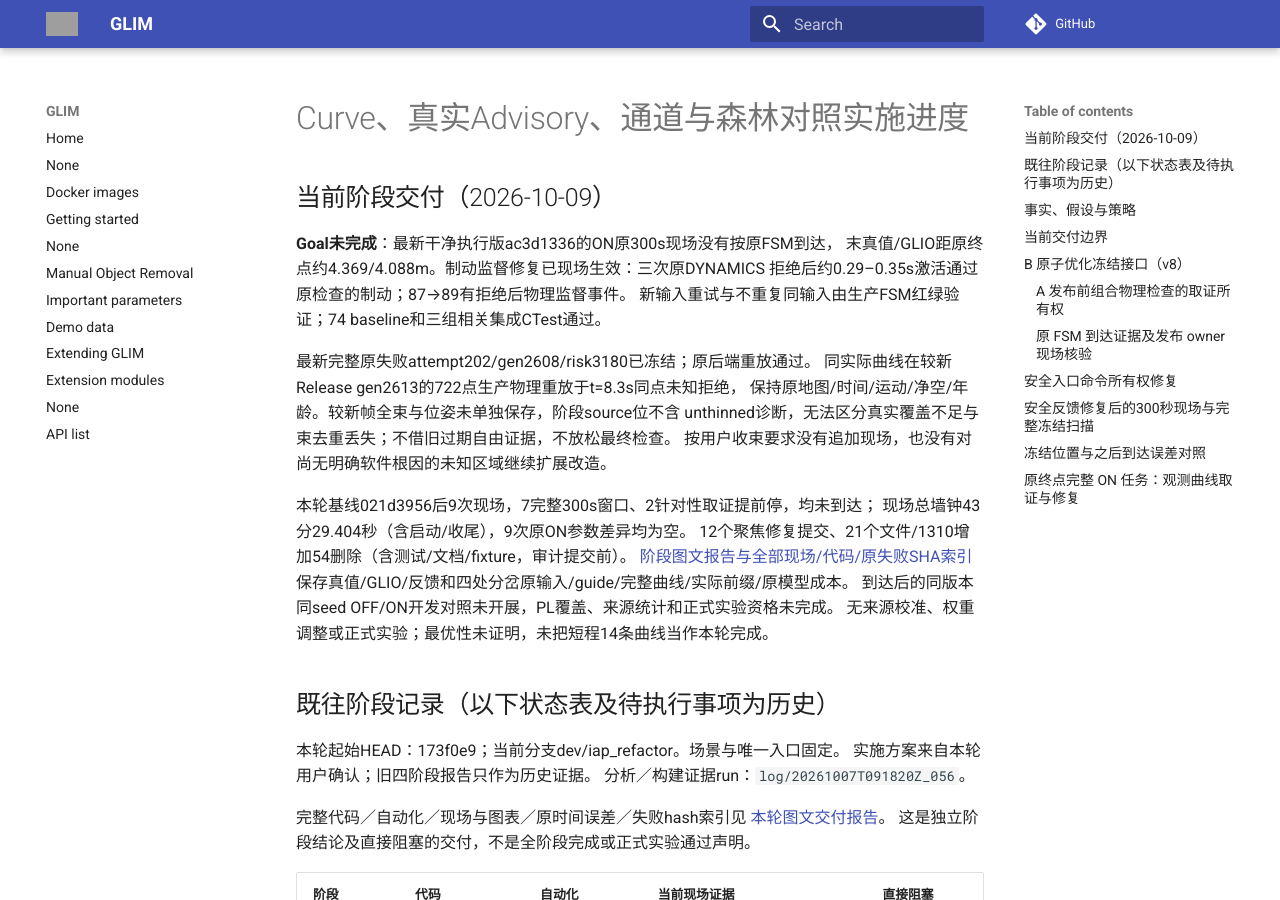
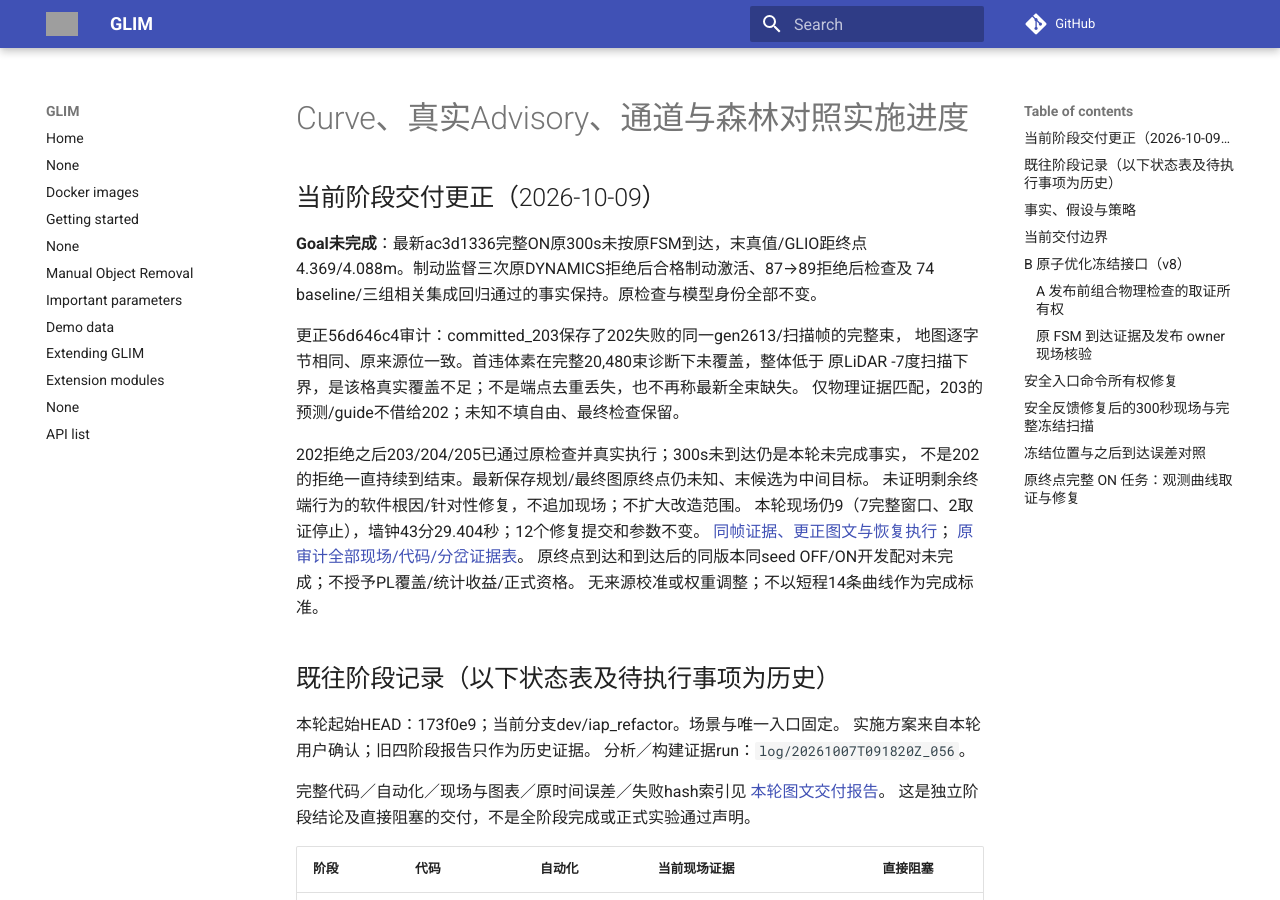
Before and after one commit to Printeger/iap, an MkDocs documentation site: the page built from docs/dev_planner/curve_advisory_channel_progress.md, in a window 1280 px wide and 900 px high. Built offline with MkDocs 1.6.1 and Material for MkDocs 9.7.7, drawn with Linux system fonts in a browser that asks for light colours; nearby versions of some CDN libraries; comment, search, counter and statistics services are not loaded; grey boxes are pictures that could not be loaded.

Commit message:
docs(planner): correct release-frame provenance and recovered execution audit

```diff
--- a/docs/dev_planner/curve_advisory_channel_progress.md
+++ b/docs/dev_planner/curve_advisory_channel_progress.md
@@ -1,25 +1,24 @@
 # Curve、真实Advisory、通道与森林对照实施进度
 
-## 当前阶段交付（2026-10-09）
+## 当前阶段交付更正（2026-10-09）
 
-**Goal未完成**：最新干净执行版ac3d1336的ON原300s现场没有按原FSM到达，
-末真值/GLIO距原终点约4.369/4.088m。制动监督修复已现场生效：三次原DYNAMICS
-拒绝后约0.29–0.35s激活通过原检查的制动；87→89有拒绝后物理监督事件。
-新输入重试与不重复同输入由生产FSM红绿验证；74 baseline和三组相关集成CTest通过。
+**Goal未完成**：最新ac3d1336完整ON原300s未按原FSM到达，末真值/GLIO距终点
+4.369/4.088m。制动监督三次原DYNAMICS拒绝后合格制动激活、87→89拒绝后检查及
+74 baseline/三组相关集成回归通过的事实保持。原检查与模型身份全部不变。
 
-最新完整原失败attempt202/gen2608/risk3180已冻结；原后端重放通过。
-同实际曲线在较新Release gen2613的722点生产物理重放于t=8.3s同点未知拒绝，
-保持原地图/时间/运动/净空/年龄。较新帧全束与位姿未单独保存，阶段source位不含
-unthinned诊断，无法区分真实覆盖不足与束去重丢失；不借旧过期自由证据，不放松最终检查。
-按用户收束要求没有追加现场，也没有对尚无明确软件根因的未知区域继续扩展改造。
+更正56d646c4审计：committed_203保存了202失败的同一gen2613/扫描帧的完整束，
+地图逐字节相同、原来源位一致。首违体素在完整20,480束诊断下未覆盖，整体低于
+原LiDAR -7度扫描下界，是该格真实覆盖不足；不是端点去重丢失，也不再称最新全束缺失。
+仅物理证据匹配，203的预测/guide不借给202；未知不填自由、最终检查保留。
 
-本轮基线021d3956后9次现场，7完整300s窗口、2针对性取证提前停，均未到达；
-现场总墙钟43分29.404秒（含启动/收尾），9次原ON参数差异均为空。
-12个聚焦修复提交、21个文件/1310增加54删除（含测试/文档/fixture，审计提交前）。
-[阶段图文报告与全部现场/代码/原失败SHA索引](../../log/20261009T053613Z_713/export/analysis/REPORT.md)
-保存真值/GLIO/反馈和四处分岔原输入/guide/完整曲线/实际前缀/原模型成本。
-到达后的同版本同seed OFF/ON开发对照未开展，PL覆盖、来源统计和正式实验资格未完成。
-无来源校准、权重调整或正式实验；最优性未证明，未把短程14条曲线当作本轮完成。
+202拒绝之后203/204/205已通过原检查并真实执行；300s未到达仍是本轮未完成事实，
+不是202的拒绝一直持续到结束。最新保存规划/最终图原终点仍未知、末候选为中间目标。
+未证明剩余终端行为的软件根因/针对性修复，不追加现场；不扩大改造范围。
+本轮现场仍9（7完整窗口、2取证停止），墙钟43分29.404秒；12个修复提交和参数不变。
+[同帧证据、更正图文与恢复执行](../../log/20261009T090251Z_656/export/analysis/REPORT.md)；
+[原审计全部现场/代码/分岔证据表](../../log/20261009T053613Z_713/export/analysis/REPORT.md)。
+原终点到达和到达后的同版本同seed OFF/ON开发配对未完成；不授予PL覆盖/统计收益/正式资格。
+无来源校准或权重调整；不以短程14条曲线作为完成标准。
 
 ## 既往阶段记录（以下状态表及待执行事项为历史）
 
```
Also changed, not shown: docs/spec/ego_based_planning_flow.md (+24 -22 lines).
